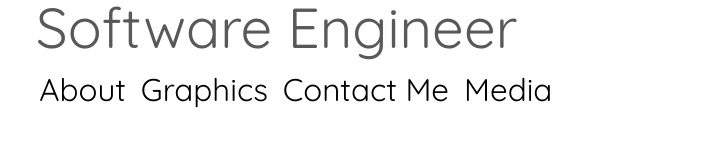
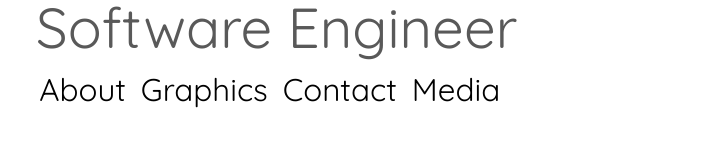
Before and after one commit to jmfulgham/jaimo.net, a React (Create React App) app: page / in a window 1280 px wide. Shown: the part 430-576 px from the top of the page, without its empty margins (277-995 px from the left). Built offline with nearby package versions, Linux system fonts and the light colour scheme.

Commit message:
Fix nav links

```diff
--- a/src/components/NavLinks/NavLinks.js
+++ b/src/components/NavLinks/NavLinks.js
@@ -19,21 +19,21 @@ const activeStyles = {
 
 const links = [
     {
-        to: '/about',
-        title: 'About '
+        to: "/about",
+        title: "About"
     },
 
     {
         to: "/graphics",
-        title: " Graphics "
+        title: " Graphics"
     },
     {
-        to: "/contact-me",
-        title: " Contact Me "
+        to: "/contact",
+        title: " Contact"
 
     }, {
         to: "/media",
-        title: " Media "
+        title: " Media"
     }];
 
 const NavLinks = () => {
```
